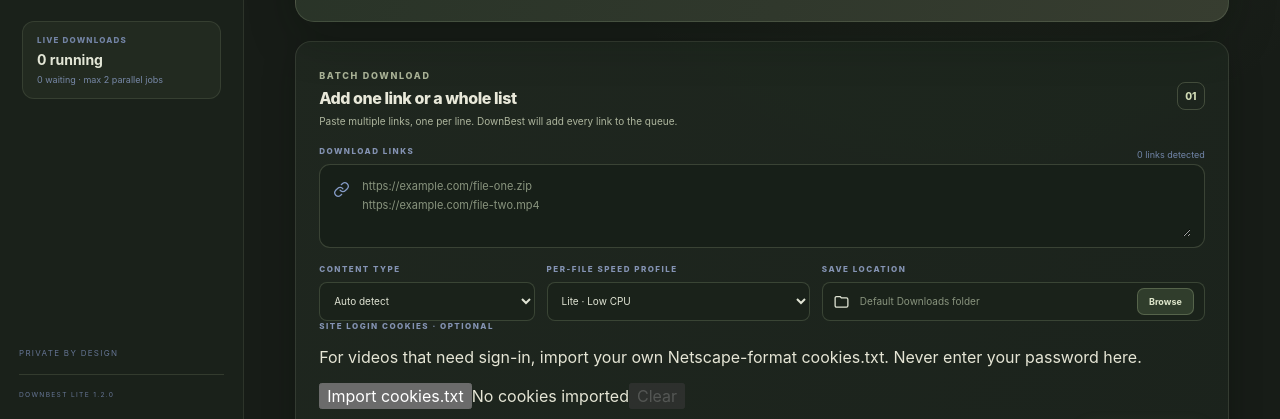
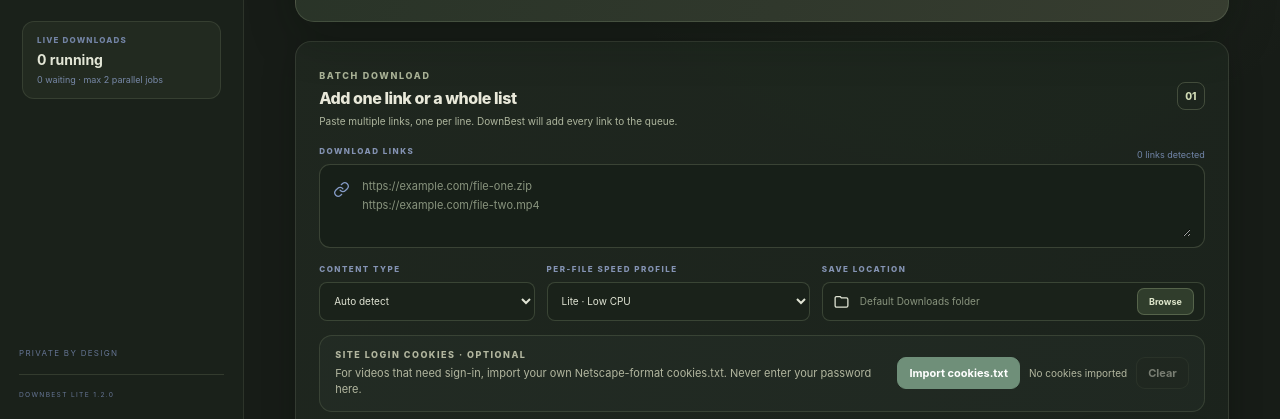
Before and after one commit to nazim-assdi/DownBest, a website built with Vite: page frontend/index.html in a window 1280 px wide. Shown: the part 379-798 px from the top of the page. Built offline with nearby package versions, Linux system fonts and the light colour scheme.

Commit message:
Style secure cookies import and active download controls

```diff
--- a/frontend/styles.css
+++ b/frontend/styles.css
@@ -498,3 +498,19 @@ button:focus-visible,input:focus-visible,textarea:focus-visible,select:focus-vis
 @media (max-width: 520px) {
   .pause-button, .resume-button { min-width: 66px; padding: 7px 9px; }
 }
+
+
+/* Site login cookies import */
+.cookie-import{display:flex;align-items:center;justify-content:space-between;gap:18px;margin-top:14px;padding:13px 15px;border:1px solid var(--line);border-radius:13px;background:rgba(111,139,120,.06)}
+.cookie-import>div:first-child{min-width:0;flex:1}
+.cookie-import label{display:block;margin-bottom:5px;color:var(--muted);font-size:9px;font-weight:800;letter-spacing:1.5px}
+.cookie-import p{margin:0;color:var(--muted);font-size:11px;line-height:1.5}
+.cookie-actions{display:flex;align-items:center;gap:9px;flex-wrap:wrap}
+.cookie-actions button{border:1px solid var(--line);border-radius:9px;padding:8px 11px;background:var(--panel);color:inherit;font-size:11px;font-weight:700;white-space:nowrap}
+.cookie-actions button:first-of-type{background:#6f8f79;color:#fff;border-color:#6f8f79}
+.cookie-actions button:disabled{opacity:.45;cursor:not-allowed}
+.cookie-actions span{max-width:160px;overflow:hidden;text-overflow:ellipsis;white-space:nowrap;color:var(--muted);font-size:10px}
+:root[data-theme="light"] .cookie-import{background:#eff2e8;border-color:#aab49e}
+:root[data-theme="light"] .cookie-import label,:root[data-theme="light"] .cookie-import p,:root[data-theme="light"] .cookie-actions span{color:#65745f}
+:root[data-theme="light"] .cookie-actions button{background:#f8f7ee;border-color:#aab49e;color:#465b43}
+@media(max-width:650px){.cookie-import{align-items:flex-start;flex-direction:column}.cookie-actions{width:100%}.cookie-actions span{max-width:100%;flex:1}}
```
